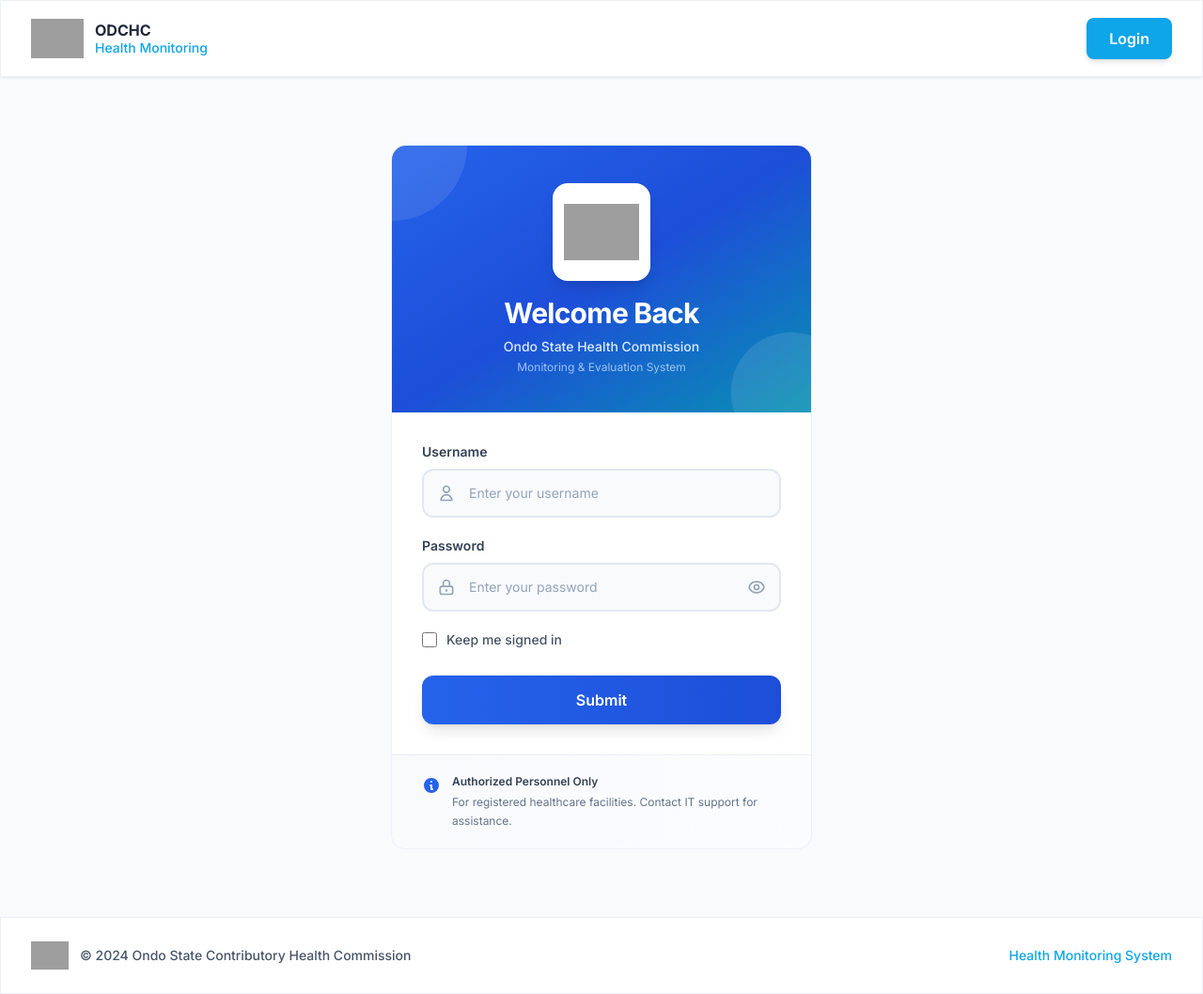
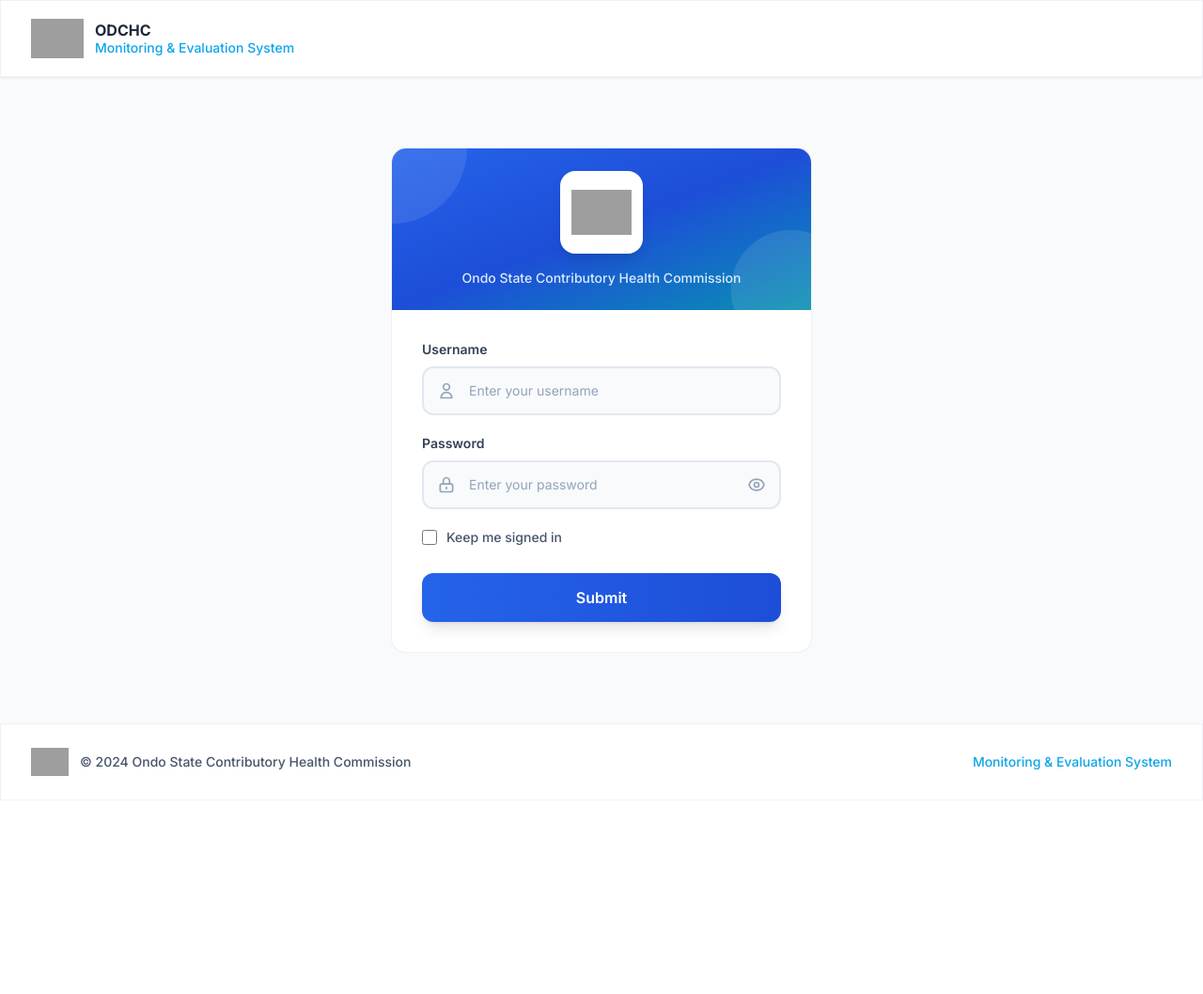
Before and after one commit to danieldamilare/ODCHC_ENCOUNTER_PROJECT, a Python web app: template app/templates/login.html in a window 1280 px wide. Shown: the whole page at 94% size. After the commit the page ends 852 px from the top, so only its background shows below. Run offline with Jinja, Linux system fonts and the light colour scheme; the template is opened without the code that fills it: most values are stand-ins (such as "Sample title", 1, 10 or a date in 2020); form fields are guessed from the names that the template uses; some libraries are stand-ins or nearby versions; grey boxes are pictures that could not be loaded.

Commit message:
Fix bugs

```diff
--- a/app/routes.py
+++ b/app/routes.py
@@ -82,7 +82,9 @@ def add_encounter():
         # print("In add encounter", get_current_user().facility)
         schemes = get_current_user().facility.scheme
         if (len(schemes) == 1):
-            return redirect(url_for(add_scheme_encounter), scheme_id =schemes[0].id)
+            scheme_id = schemes[0].id
+            print('scheme_id', scheme_id)
+            return redirect(url_for('add_scheme_encounter', scheme_id =scheme_id))
 
     return render_template('add_encounter.html',
                            title = 'Select Insurance Scheme',
--- a/app/templates/base.html
+++ b/app/templates/base.html
@@ -114,7 +114,7 @@
     <a href="#main-content" class="skip-link">Skip to main content</a>
 
     <!-- Enhanced Navbar with Centered Branding -->
-    <nav class="glass-card sticky top-0 z-50 shadow-elevated border-b border-slate-200/60">
+    <nav class="glass-card  top-0 z-50 shadow-elevated border-b border-slate-200/60">
         <div class="max-w-7xl mx-auto px-4 sm:px-6 lg:px-8">
             <div class="flex items-center justify-between h-20">
                 <!-- Logo and Branding -->
@@ -131,7 +131,7 @@
                         </div>
                         <div class="flex flex-col">
                             <p class="text-base font-bold text-slate-800 leading-tight">ODCHC</p>
-                            <p class="text-sm text-[#0ea5e9] font-medium leading-tight">Health Monitoring</p>
+                            <p class="text-sm text-[#0ea5e9] font-medium leading-tight">Monitoring & Evaluation System</p>
                         </div>
                     </a>
                 </div>
@@ -165,11 +165,6 @@
                         <a href="{{ url_for('logout') }}"
                            class="btn-logout text-white px-5 py-2.5 rounded-lg text-base font-semibold shadow-sm">
                             Logout
-                        </a>
-                    {% else %}
-                        <a href="{{ url_for('login') }}"
-                           class="bg-[#0ea5e9] hover:bg-[#0284c7] text-white px-6 py-2.5 rounded-lg text-base font-semibold shadow-md transition-all">
-                            Login
                         </a>
                     {% endif %}
                 </div>
@@ -225,7 +220,7 @@
                     © 2024 Ondo State Contributory Health Commission
                 </p>
             </div>
-            <p class="text-sm text-[#0ea5e9] font-medium">Health Monitoring System</p>
+            <p class="text-sm text-[#0ea5e9] font-medium">Monitoring & Evaluation System</p>
         </div>
     </footer>
 </body>
--- a/app/templates/edit_user.html
+++ b/app/templates/edit_user.html
@@ -87,8 +87,6 @@
     </form>
 
     <div class="border-t border-red-300 bg-red-50/50 px-6 sm:px-8 py-6">
-        <h3 class="text-lg font-semibold text-red-800">Danger Zone</h3>
-        <p class="text-sm text-red-700 mt-1 mb-4">Deleting this user is irreversible and cannot be undone.</p>
         <button id="open-delete-modal-btn" type="button" class="inline-flex items-center gap-2 px-4 py-2 border border-transparent shadow-sm text-sm font-medium rounded-md text-white bg-red-600 hover:bg-red-700 focus:outline-none focus:ring-2 focus:ring-offset-2 focus:ring-red-500">
              <svg class="h-5 w-5" xmlns="http://www.w3.org/2000/svg" viewBox="0 0 20 20" fill="currentColor">
                 <path fill-rule="evenodd" d="M9 2a1 1 0 00-.894.553L7.382 4H4a1 1 0 000 2v10a2 2 0 002 2h8a2 2 0 002-2V6a1 1 0 100-2h-3.382l-.724-1.447A1 1 0 0011 2H9zM7 8a1 1 0 012 0v6a1 1 0 11-2 0V8zm5-1a1 1 0 00-1 1v6a1 1 0 102 0V8a1 1 0 00-1-1z" clip-rule="evenodd" />
--- a/app/templates/login.html
+++ b/app/templates/login.html
@@ -6,7 +6,7 @@
         <!-- Modern Login Card -->
         <div class="bg-white rounded-2xl border border-slate-200/60 overflow-hidden">
 
-            <div class="relative bg-gradient-to-br from-blue-600 via-blue-700 to-cyan-600 px-8 py-10 text-center overflow-hidden">
+            <div class="relative bg-gradient-to-br from-blue-600 via-blue-700 to-cyan-600 px-8 py-6 text-center overflow-hidden">
                 <!-- Decorative background pattern -->
                 <div class="absolute inset-0 opacity-10">
                     <div class="absolute top-0 left-0 w-40 h-40 bg-white rounded-full -translate-x-1/2 -translate-y-1/2"></div>
@@ -19,7 +19,7 @@
                         <div class="bg-white rounded-2xl p-3 shadow-lg">
                             <img src="{{ url_for('static', filename='odchc_logo.png') }}"
                                  alt="ODCHC Logo"
-                                 class="h-20 w-20 object-contain"
+                                 class="h-16 w-16 object-contain"
                                  onerror="this.style.display='none'; this.nextElementSibling.style.display='flex';">
                             <div class="h-16 w-16 bg-gradient-to-br from-blue-600 to-cyan-600 rounded-xl hidden items-center justify-center">
                                 <span class="text-white font-bold text-2xl">OD</span>
@@ -28,14 +28,8 @@
                     </div>
 
                     <!-- Title -->
-                    <h1 class="text-3xl font-bold text-white mb-2 tracking-tight">
-                        Welcome Back
-                    </h1>
                     <p class="text-blue-100 text-sm font-medium">
-                        Ondo State Health Commission
-                    </p>
-                    <p class="text-blue-200/80 text-xs mt-1">
-                        Monitoring & Evaluation System
+                        Ondo State Contributory Health Commission
                     </p>
                 </div>
             </div>
@@ -115,20 +109,6 @@
                 </form>
             </div>
 
-            <!-- Footer Info -->
-            <div class="bg-gradient-to-r from-slate-50 to-blue-50/30 px-8 py-5 border-t border-slate-200/60">
-                <div class="flex items-start space-x-3">
-                    <svg class="h-5 w-5 text-blue-600 flex-shrink-0 mt-0.5" fill="currentColor" viewBox="0 0 20 20">
-                        <path fill-rule="evenodd" d="M18 10a8 8 0 11-16 0 8 8 0 0116 0zm-7-4a1 1 0 11-2 0 1 1 0 012 0zM9 9a1 1 0 000 2v3a1 1 0 001 1h1a1 1 0 100-2v-3a1 1 0 00-1-1H9z" clip-rule="evenodd"/>
-                    </svg>
-                    <div>
-                        <p class="text-xs font-semibold text-slate-700">Authorized Personnel Only</p>
-                        <p class="text-xs text-slate-500 mt-1 leading-relaxed">
-                            For registered healthcare facilities. Contact IT support for assistance.
-                        </p>
-                    </div>
-                </div>
-            </div>
         </div>
 
     </div>
```
Also changed, not shown: app/services.py (+8 -20 lines).
